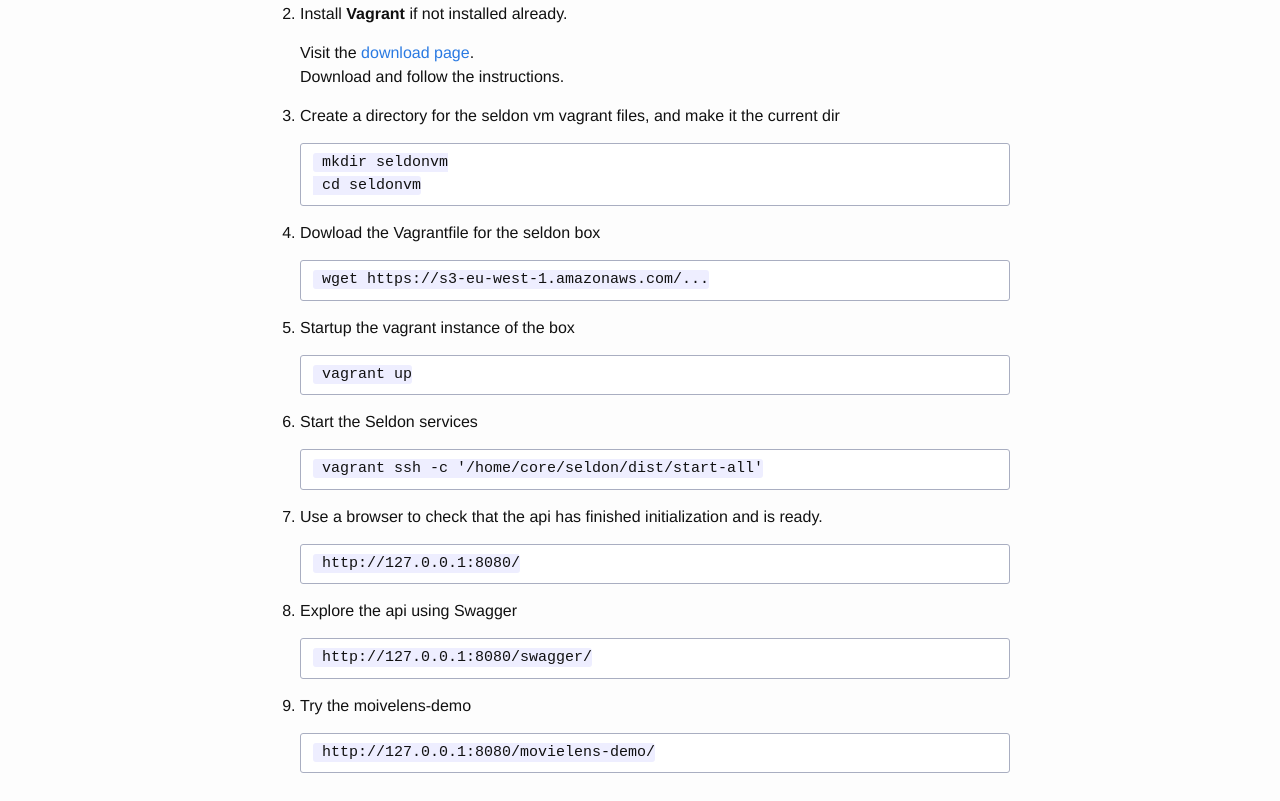
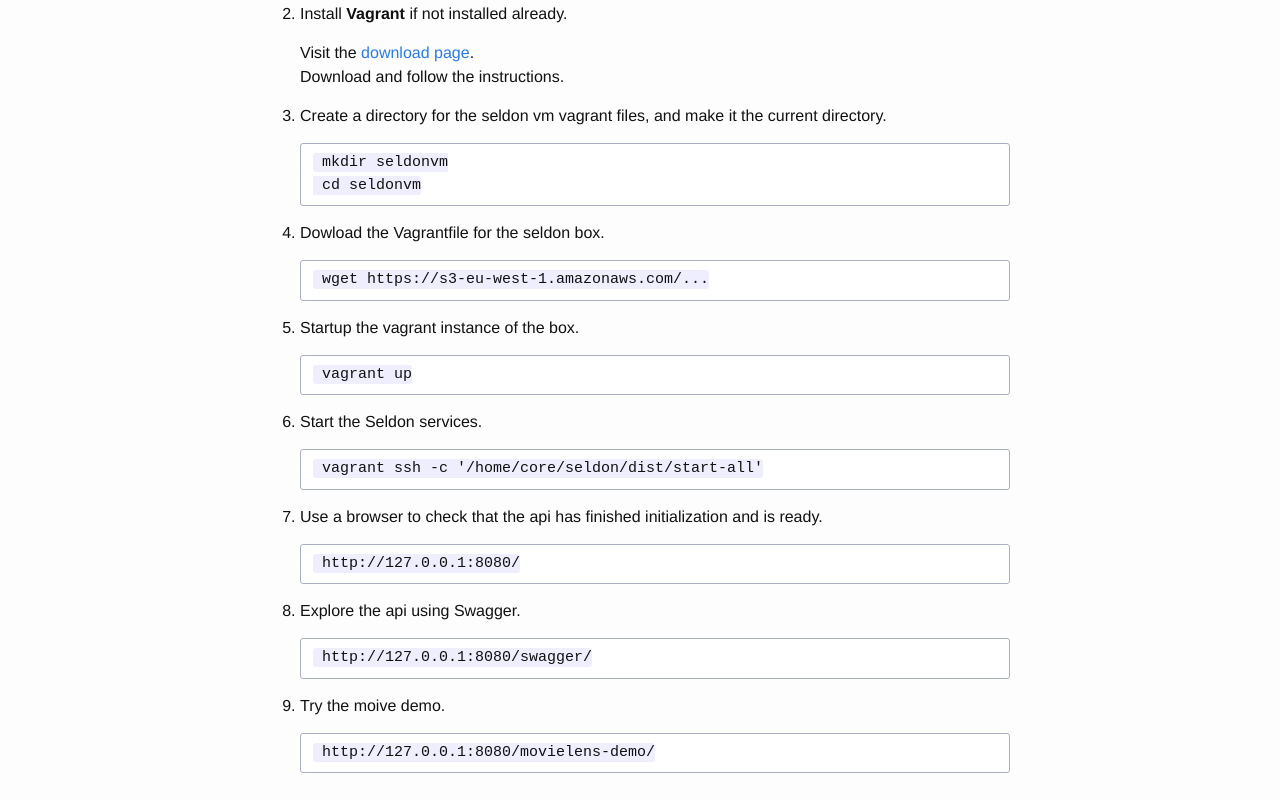
Before and after one commit to SeldonIO/seldonio.github.com, a Jekyll site: the page built from vm.md, in a window 1280 px wide. Shown: the part 368-1169 px from the top of the page. Built offline with Jekyll 4.4.1, drawn with Linux system fonts in a browser that asks for light colours.

Commit message:
minor changes to vm.md

```diff
--- a/vm.md
+++ b/vm.md
@@ -19,20 +19,20 @@ Seldon will shortly be releasing a virtual machine with all services pre-wired f
     Visit the [download page](http://www.vagrantup.com/downloads.html).
     Download and follow the instructions.
 
-1. Create a directory for the seldon vm vagrant files, and make it the current dir
+1. Create a directory for the seldon vm vagrant files, and make it the current directory.
 
         mkdir seldonvm
         cd seldonvm
 
-1. Dowload the Vagrantfile for the seldon box
+1. Dowload the Vagrantfile for the seldon box.
 
         wget https://s3-eu-west-1.amazonaws.com/...
 
-1. Startup the vagrant instance of the box
+1. Startup the vagrant instance of the box.
 
         vagrant up
 
-1. Start the Seldon services
+1. Start the Seldon services.
 
         vagrant ssh -c '/home/core/seldon/dist/start-all'
 
@@ -40,10 +40,10 @@ Seldon will shortly be releasing a virtual machine with all services pre-wired f
 
         http://127.0.0.1:8080/
 
-1. Explore the api using Swagger
+1. Explore the api using Swagger.
 
         http://127.0.0.1:8080/swagger/
 
-1. Try the moivelens-demo
+1. Try the moive demo.
 
         http://127.0.0.1:8080/movielens-demo/
```
